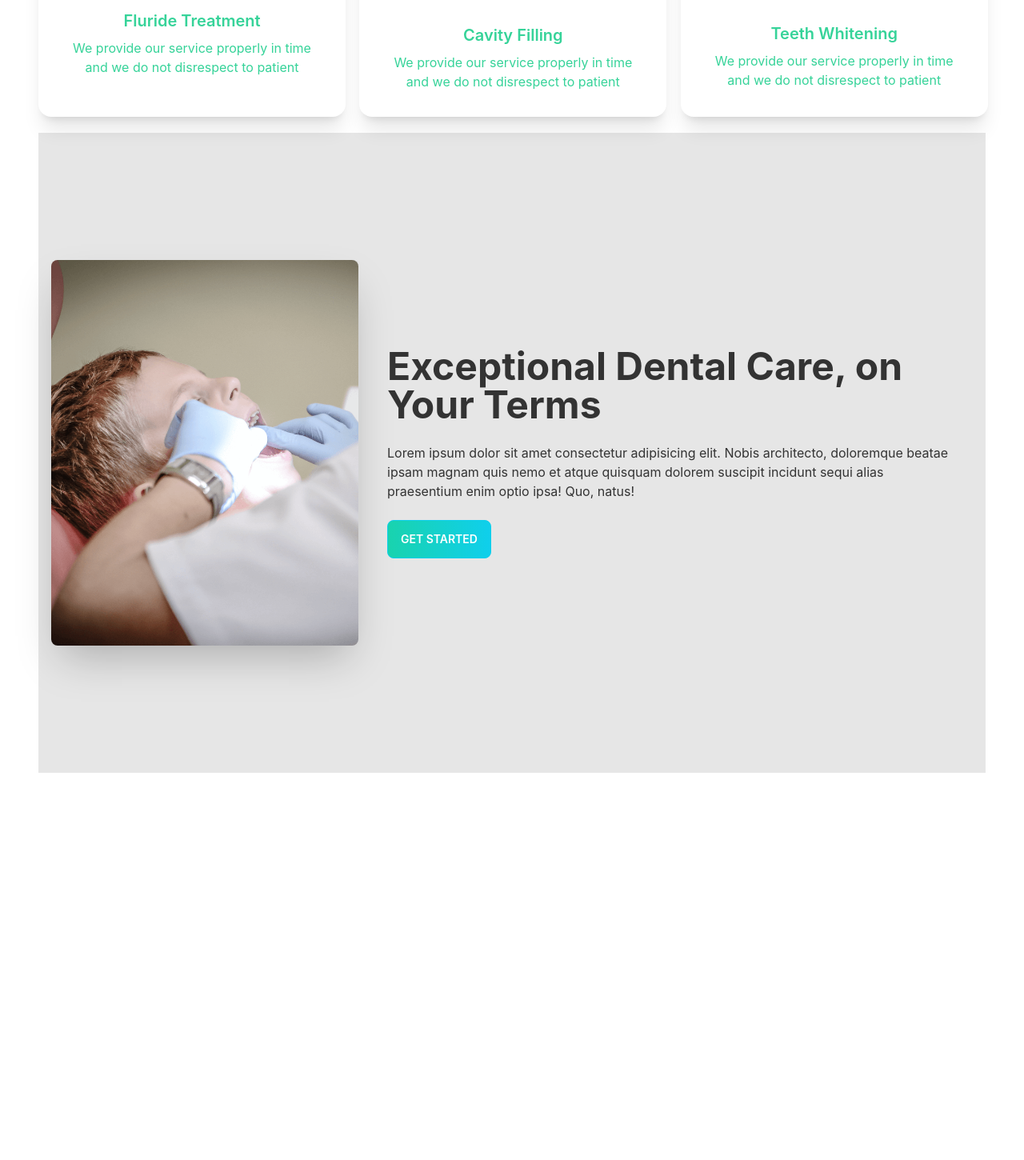
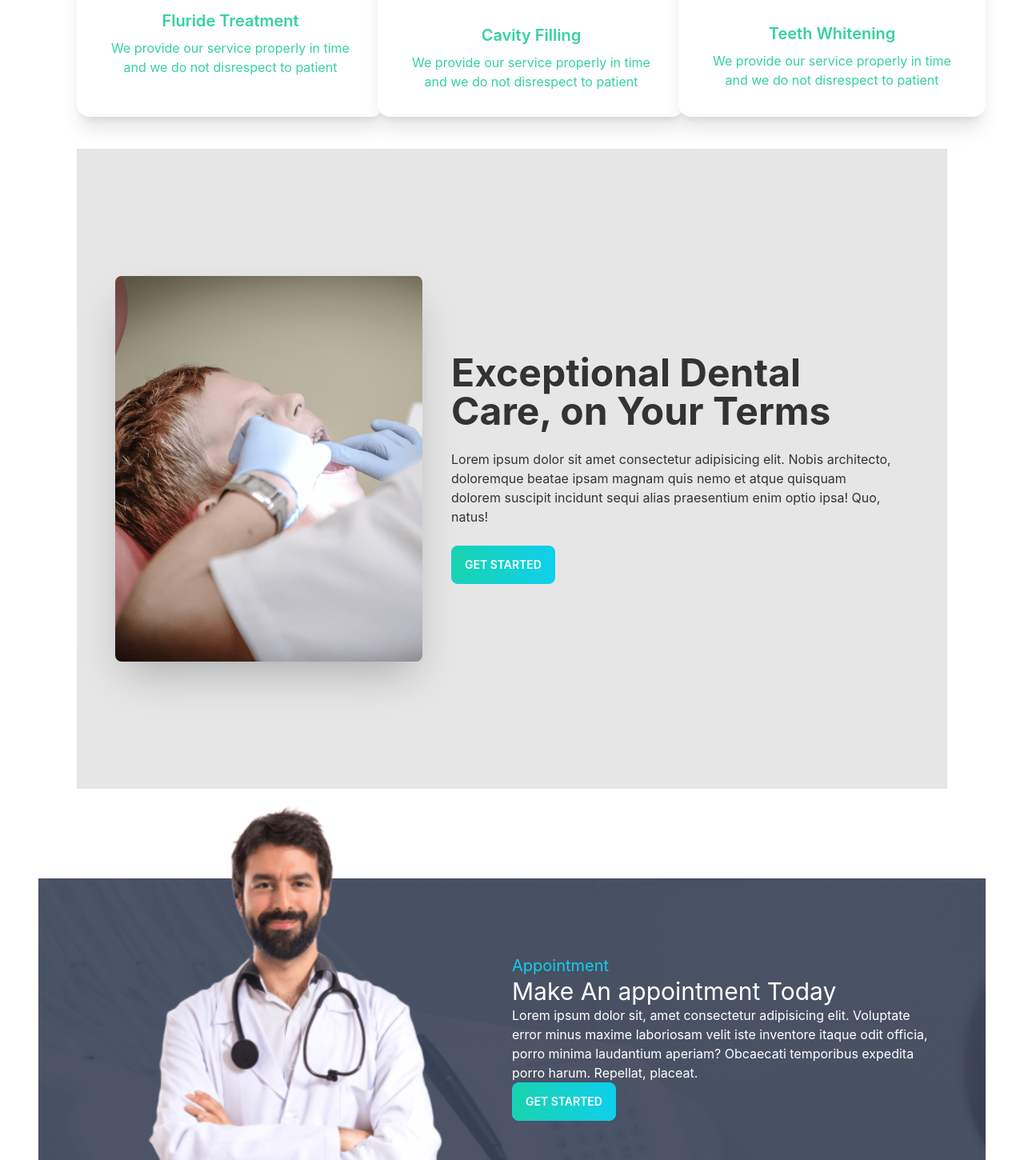
Before and after one commit to nasirmondol/doctors-portal-client, a React (Create React App) app: page / in a window 1280 px wide. Shown: the part 1350-2800 px from the top of the page at 80% size. Before the commit the page ends 2316 px from the top, so only its background shows below. Built offline with nearby package versions, Linux system fonts and the light colour scheme.

Commit message:
make appointment and cover

```diff
--- a/src/Pages/Home/Banner/Banner.js
+++ b/src/Pages/Home/Banner/Banner.js
@@ -1,5 +1,6 @@
 import React from 'react';
 import chair from '../../../assets/images/chair.png'
+import PrimaryButton from '../../Shared/PrimaryButton/PrimaryButton';
 
 const Banner = () => {
     return (
@@ -9,7 +10,7 @@ const Banner = () => {
                 <div>
                     <h1 class="text-5xl font-bold">Your new smile starts here</h1>
                     <p class="py-6">Provident cupiditate voluptatem et in. Quaerat fugiat ut assumenda excepturi exercitationem quasi. In deleniti eaque aut repudiandae et a id nisi.</p>
-                    <button class="btn btn-primary uppercase text-white text-bold bg-gradient-to-r from-secondary to-primary">Get Started</button>
+                    <PrimaryButton>Get started</PrimaryButton>
                 </div>
             </div>
         </div>
--- /dev/null
+++ b/src/Pages/Home/Contact/Contact.js
@@ -0,0 +1,27 @@
+import React from 'react';
+import background from '../../../assets/images/appointment.png'
+
+const Contact = () => {
+    return (
+        <section style={{
+            background: `url(${background})`,
+            backgroudnSize: 'cover'
+        }} className='App m-5'>
+            <div className='text-center'>
+                <p className='text-white text-xl mt-8'>Contact us</p>
+                <h4 className='text-3xl font-bold mb-5 text-white'>Stay connect with us</h4>
+            </div>
+            <div className=''>
+                <input className='m-2 w-1/4 rounded-md bg-white' placeholder='Your Email' type="email" name="" id="" />
+                <br />
+                <input className='m-2 w-1/4 rounded-md bg-white' placeholder='Subject' type="text" name="" id="" />
+                <br />
+                <textarea className='m-2 w-1/4 rounded-md bg-white' placeholder='Your Messages' type="text" />
+                <br />
+                <input className='btn btn-primary uppercase text-white text-bold bg-gradient-to-r from-secondary to-primary mb-5' type="submit" value="Submit" />
+            </div>
+        </section>
+    );
+};
+
+export default Contact;
--- a/src/Pages/Home/Home/Home.js
+++ b/src/Pages/Home/Home/Home.js
@@ -1,7 +1,10 @@
 import React from 'react';
+import MakeAppointment from '../../MakeAppointment/MakeAppointment';
 import Banner from '../Banner/Banner';
+import Contact from '../Contact/Contact';
 import Info from '../Info';
 import Services from '../Services/Services';
+import Testimonials from './Testimonials/Testimonials';
 
 const Home = () => {
     return (
@@ -9,6 +12,9 @@ const Home = () => {
             <Banner></Banner>
             <Info></Info>
             <Services></Services>
+            <MakeAppointment/>
+            <Testimonials></Testimonials>
+            <Contact/>
         </div>
     );
 };
--- /dev/null
+++ b/src/Pages/Home/Home/Review/Review.js
@@ -0,0 +1,26 @@
+import React from 'react';
+
+const Review = ({ review }) => {
+    return (
+        <div class="card lg:max-w-lg bg-white shadow-xl">
+            <div class="card-body">
+                <p className='text-black'>{review.review}</p>
+            </div>
+            <div className='flex items-center'>
+                <div class="avatar mx-4">
+                    <div className="w-24 m-4 rounded-full ring ring-primary ring-offset-base-100 ring-offset-2">
+                        <img src={review.img} />
+                    </div>
+                </div>
+                <div className=''>
+                    <h4 className='text-black font-bold text-2xl'>{review.name}</h4>
+                    <p className='text-black text bold text-xl font-semibold' >{review.location}</p>
+                </div>
+            </div>
+        </div>
+    );
+};
+
+export default Review;
+
+// px-4 m-2
--- /dev/null
+++ b/src/Pages/Home/Home/Testimonials/Testimonials.js
@@ -0,0 +1,55 @@
+import React from 'react';
+import quotes from '../../../../assets/icons/quote.svg'
+import people1 from '../../../../assets/images/people1.png'
+import people2 from '../../../../assets/images/people2.png'
+import people3 from '../../../../assets/images/people3.png'
+import Review from '../Review/Review';
+
+const Testimonials = () => {
+    const reviews = [
+        {
+            _id: 1,
+            name: 'Winson Herry',
+            review: 'Lorem ipsum dolor sit, amet consectetur adipisicing elit. Odio id ex accusamus magni laborum, ipsa explicabo quae reprehenderit quasi impedit saepe eligendi harum laboriosam modi delectus, beatae illo non veniam?',
+            img: people1,
+            location: "Shahbag, Dhaka"
+        },
+        {
+            _id: 2,
+            name: 'Basket Trous',
+            review: 'Lorem ipsum dolor sit, amet consectetur adipisicing elit. Odio id ex accusamus magni laborum, ipsa explicabo quae reprehenderit quasi impedit saepe eligendi harum laboriosam modi delectus, beatae illo non veniam?',
+            img: people2,
+            location: "Shahbag, Dhaka"
+        },
+        {
+            _id: 3,
+            name: 'Failing Vincent',
+            review: 'Lorem ipsum dolor sit, amet consectetur adipisicing elit. Odio id ex accusamus magni laborum, ipsa explicabo quae reprehenderit quasi impedit saepe eligendi harum laboriosam modi delectus, beatae illo non veniam?',
+            img: people3,
+            location: "Shahbag, Dhaka"
+        },
+    ]
+    return (
+        <section className='my-28 px-12'>
+            <div className='flex justify-between'>
+                <div>
+                    <h4 className='text-bold text-primary text-xl'>Testimonials</h4>
+                    <h2 className='text-bold text-3xl text-white'>What our patient say</h2>
+                </div>
+                <div>
+                    <img className='w-24 lg:w-48' src={quotes} alt="" />
+                </div>
+            </div>
+            <div className='grid grid-cols-1 md:grid-cols-2 lg:grid-cols-3 gap-5'>
+                {
+                    reviews.map(review => <Review
+                    key={review._id}
+                    review={review}
+                    ></Review>)
+                }
+            </div>
+        </section>
+    );
+};
+
+export default Testimonials;
--- a/src/Pages/Home/Service/Service.js
+++ b/src/Pages/Home/Service/Service.js
@@ -3,7 +3,7 @@ import React from 'react';
 const Service = ({service}) => {
 
     return (
-        <div class="card w-96 bg-white shadow-xl">
+        <div class="card w-96 bg-white shadow-xl g-5">
             <figure class="px-10 pt-10">
                 <img width={116} height={115} src={service.img} alt="Shoes" class="rounded-xl" />
             </figure>
--- a/src/Pages/Home/Services/Services.js
+++ b/src/Pages/Home/Services/Services.js
@@ -30,12 +30,12 @@ const Services = () => {
     ]
 
     return (
-        <div>
+        <div className='px-12 mb-20'>
             <div className='text-center mt-20'>
                 <h3 className='text-xl text-primary font-bold uppercase'>Our services</h3>
                 <h1 className='text-3xl mb-5'>Services we provide</h1>
             </div>
-            <div className='grid sm:grid-cols-1 md:grid-cols-2 lg:grid-cols-3 gap-5'>
+            <div className='grid sm:grid-cols-1 md:grid-cols-2 lg:grid-cols-3 gap-10 mb-10'>
                 {
                     services1.map(service => <Service
                         key={service._id}
@@ -44,7 +44,7 @@ const Services = () => {
                 }
             </div>
             <div class="hero min-h-screen bg-base-200 mt-5">
-                <div class="hero-content flex-col lg:flex-row">
+                <div class="hero-content flex-col lg:flex-row px-12">
                     <img src={child} class="max-w-sm rounded-lg shadow-2xl" />
                     <div className='p-5'>
                         <h1 class="text-5xl font-bold">Exceptional Dental Care, on Your Terms</h1>
--- /dev/null
+++ b/src/Pages/MakeAppointment/MakeAppointment.js
@@ -0,0 +1,25 @@
+import React from 'react';
+import doctor from '../../assets/images/doctor-small.png'
+import PrimaryButton from '../Shared/PrimaryButton/PrimaryButton';
+import background from '../../assets/images/appointment.png'
+
+const MakeAppointment = () => {
+    return (
+        <section style={{
+            background: `url(${background})`
+        }} className='flex justify-center items-center my-28 px-12'>
+            <div className='flex-1 hidden lg:block'>
+                <img className='mt-[-100px]' src={doctor} alt="" />
+            </div>
+            <div className='flex-1 p-5'>
+                <h4 className='text-primary text-xl'>Appointment</h4>
+                <h2 className='text-3xl text-white text-bold'>Make An appointment Today</h2>
+                <p className='text-white'>Lorem ipsum dolor sit, amet consectetur adipisicing elit. Voluptate error minus maxime laboriosam velit iste inventore itaque odit officia, porro minima laudantium aperiam? Obcaecati temporibus expedita porro harum. Repellat, placeat.</p>
+                <PrimaryButton>Get Started</PrimaryButton>
+
+            </div>
+        </section>
+    );
+};
+
+export default MakeAppointment;
--- /dev/null
+++ b/src/Pages/Shared/PrimaryButton/PrimaryButton.js
@@ -0,0 +1,11 @@
+import React from 'react';
+
+const PrimaryButton = ({children}) => {
+    return (
+        <div>
+            <button class="btn btn-primary uppercase text-white text-bold bg-gradient-to-r from-secondary to-primary">{children}</button>
+        </div>
+    );
+};
+
+export default PrimaryButton;
```
